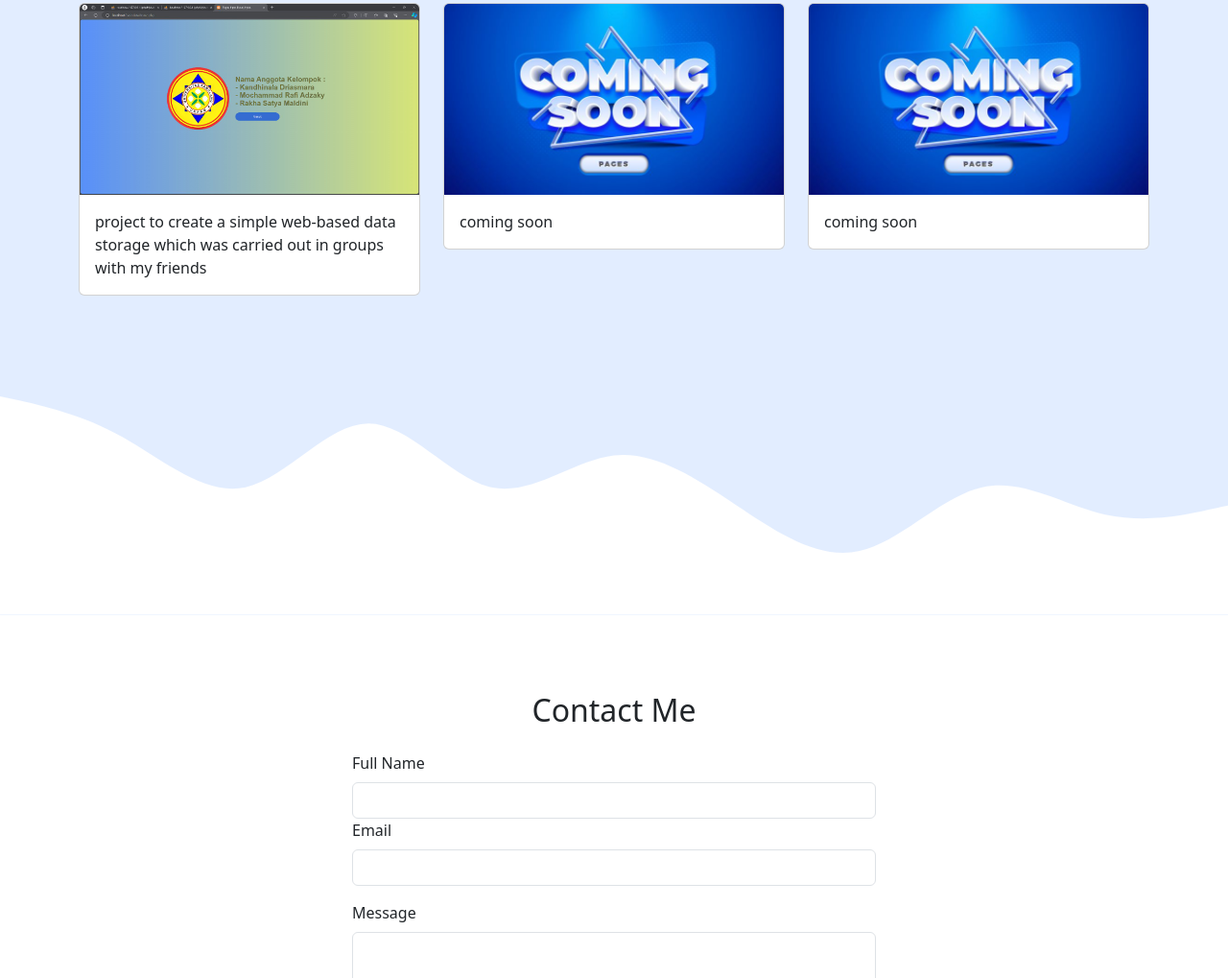
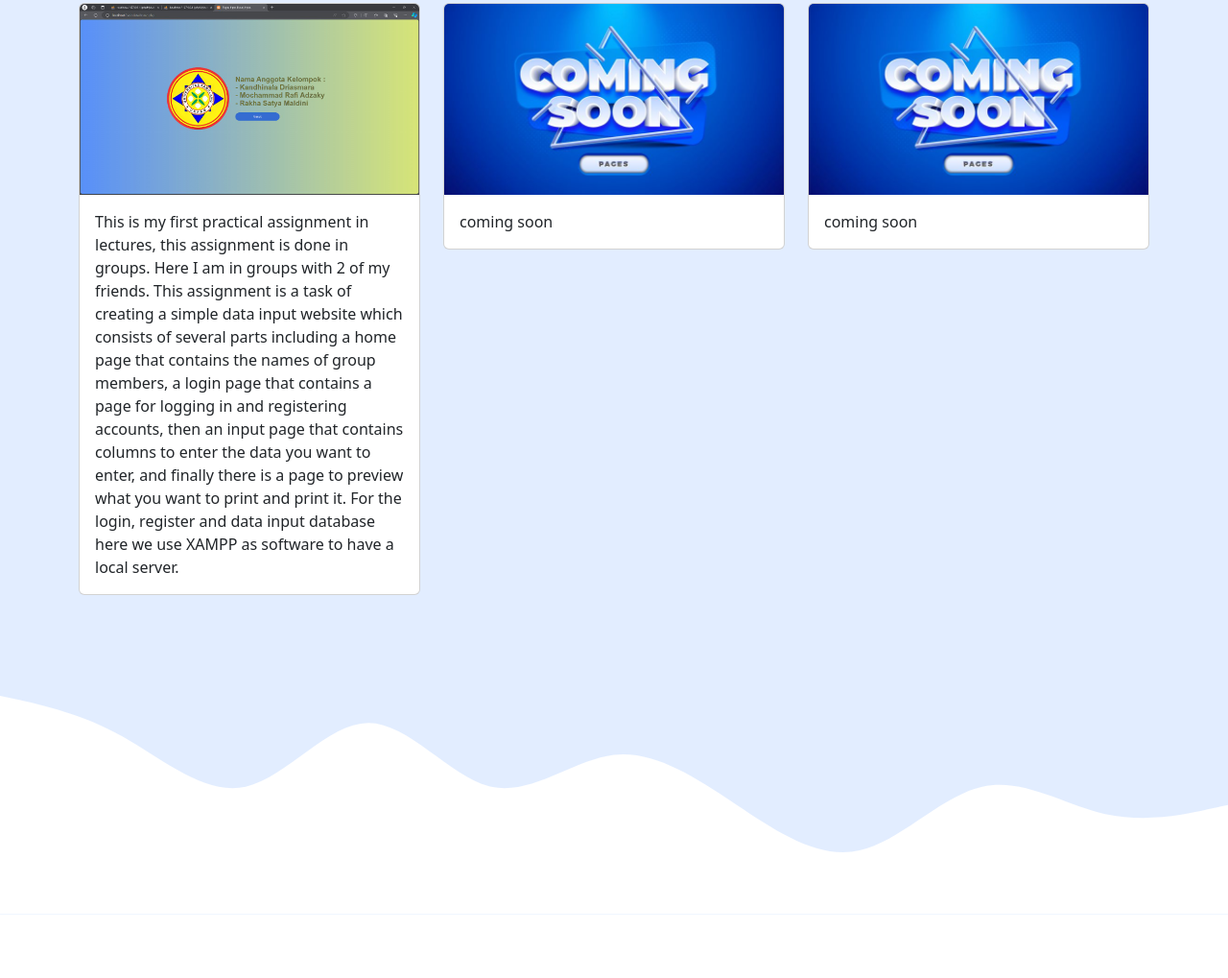
Before and after one commit to RakhaSatyaMaldini/RakhaSatyaMaldini.github.io, a plain HTML site: page index.html in a window 1280 px wide. Shown: the part 1875-2894 px from the top of the page at 96% size. Drawn offline with nearby package versions, Linux system fonts and the light colour scheme.

Commit message:
index.html

```diff
--- a/index.html
+++ b/index.html
@@ -142,7 +142,7 @@
                 alt="Project1"
               />
               <div class="card-body">
-                <p class="card-text">project to create a simple web-based data storage which was carried out in groups with my friends</p>
+                <p class="card-text">This is my first practical assignment in lectures, this assignment is done in groups. Here I am in groups with 2 of my friends. This assignment is a task of creating a simple data input website which consists of several parts including a home page that contains the names of group members, a login page that contains a page for logging in and registering accounts, then an input page that contains columns to enter the data you want to enter, and finally there is a page to preview what you want to print and print it. For the login, register and data input database here we use XAMPP as software to have a local server.</p>
               </div>
             </div>
           </div>
```
